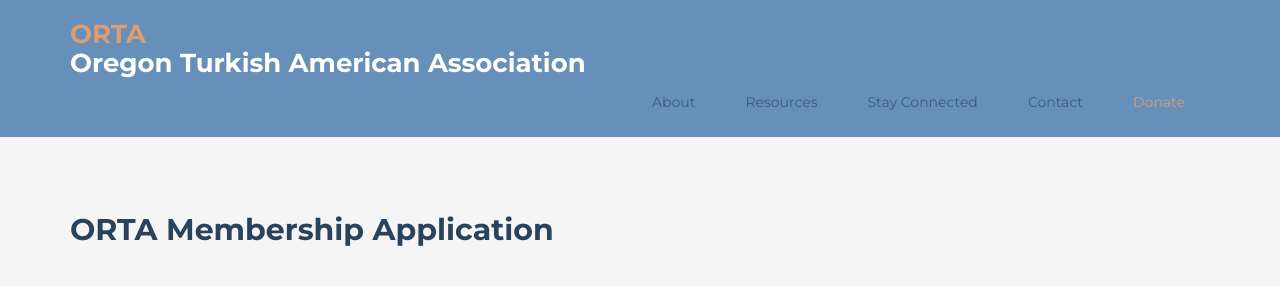
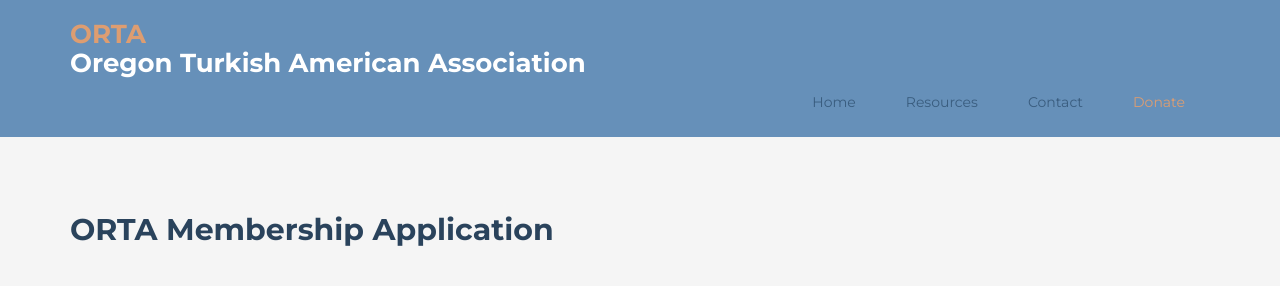
Before and after one commit to ortapdx/ortapdx.github.io, a Jekyll site: the page built from apply.html, in a window 1280 px wide. Shown: the top 286 px of the page. Built offline with Jekyll 4.4.1, drawn with Linux system fonts in a browser that asks for light colours; nearby versions of some CDN libraries; comment, search, counter and statistics services are not loaded.

Commit message:
Update apply.html

```diff
--- a/apply.html
+++ b/apply.html
@@ -22,9 +22,8 @@ layout: default
       <div class="navbar-collapse collapse" id="navbar-collapse">
         <ul class="nav navbar-nav">
           <li class="active nav-item sr-only"><a href="index.html#promo">Home</a></li>
-          <li class="nav-item"><a href="index.html#about">About</a></li>
+          <li class="nav-item"><a href="index.html">Home</a></li>
           <li class="nav-item"><a target="_blank" href="https://drive.google.com/open?id=1lUpaZBRbFZ0y68toCCcST2H7X3HeNCZr">Resources</a></li>
-          <li class="nav-item"><a href="index.html#join">Stay Connected</a></li>
           <li class="nav-item"><a href="index.html#contact">Contact</a></li>
           <li class="nav-item last"><a class="highlight" href="intel.html#donate">Donate</a></li>
         </ul><!--//nav-->
```
